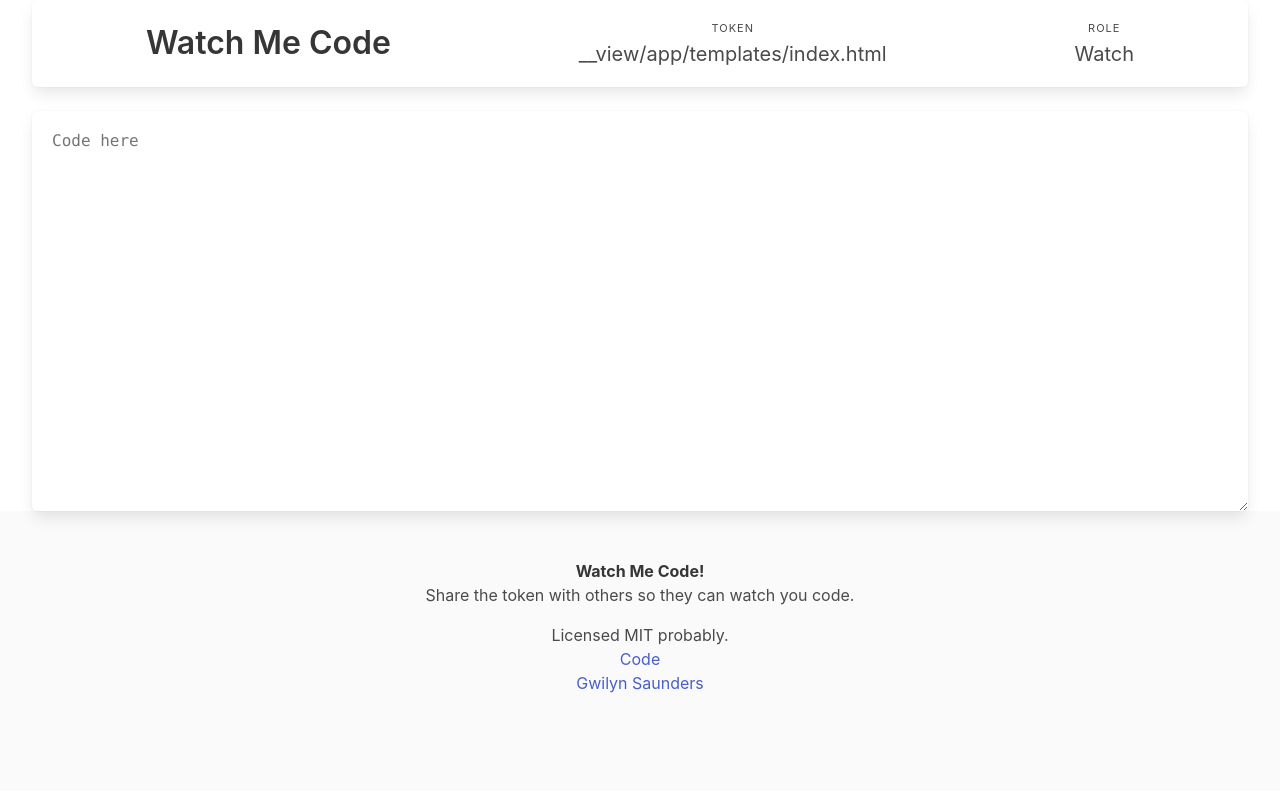
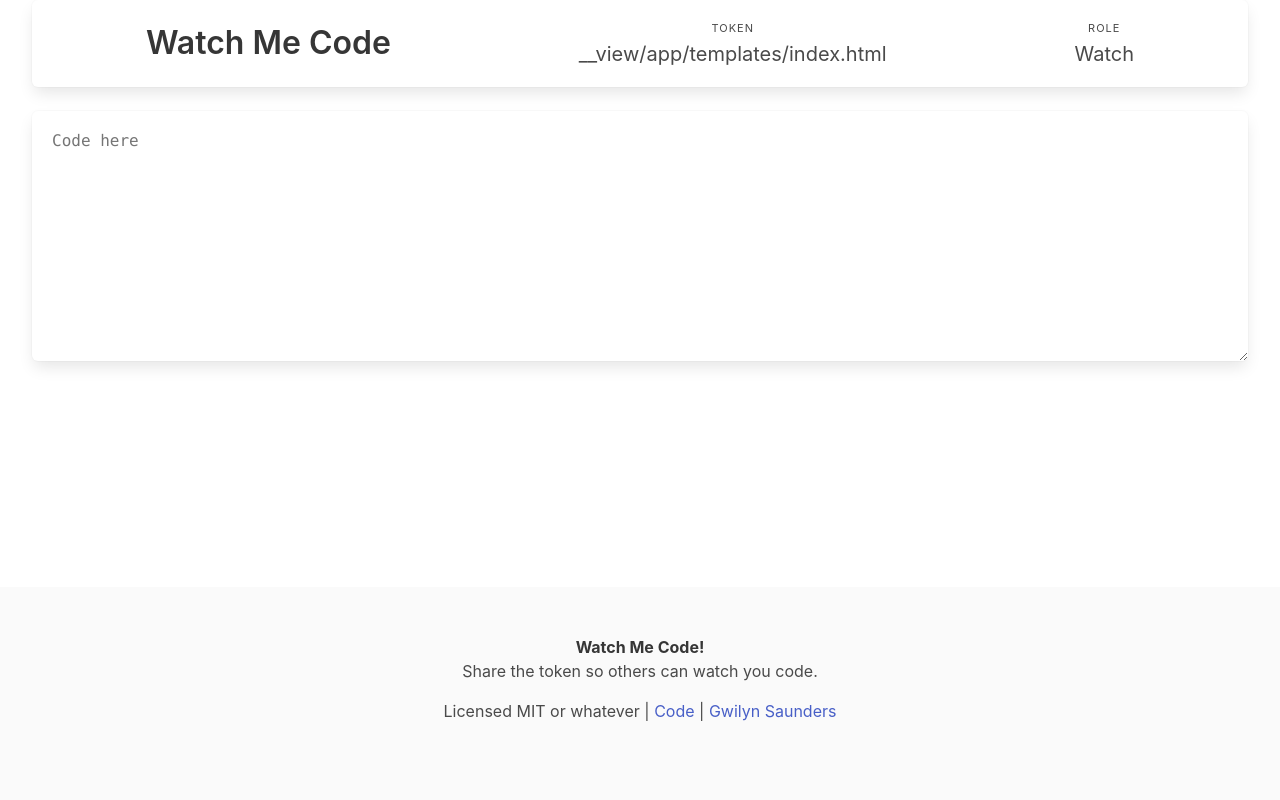
Before and after one commit to gwillz/paired-sockets, a Flask app: template app/templates/index.html in a window 1280 px wide. Run offline with Flask 2, Linux system fonts and the light colour scheme; the template is opened without the code that fills it, so the values that code supplies are empty; some libraries are stand-ins or nearby versions.

Commit message:
wrapped footer

```diff
--- a/app/templates/index.html
+++ b/app/templates/index.html
@@ -9,18 +9,28 @@
     <style>
     textarea {
         width: 100%;
-        max-width: 100%
+        max-width: 100%;
         min-width: 100%;
-        min-height: 400px;
+        height: 250px;
         font-family: Menlo, Consolas, 'DejaVu Sans Mono', monospace;
         font-size: 12pt;
         border: none;
     }
+    html, body {
+        height: 100%;
+    }
+    .wrap {
+        min-height: calc(100% - 140pt);
+        margin-bottom: 140pt;
+    }
+    footer {
+        height: 160pt;
+        margin-top: -160pt;
+    }
     </style>
 </head>
 <body>
-
-<div class='container is-fluid'>
+<div class='wrap container is-fluid'>
     <div class='box'>
         <nav class='level'>
             <div class='level-item has-text-centered'>
@@ -41,7 +51,6 @@
         </nav>
     </div>
     <textarea class='box' id="code" placeholder="Code here"></textarea>
-
 </div>
 <footer class='footer'>
     <div class='container is-fluid'>
@@ -49,19 +58,16 @@
             <p>
                 <strong>Watch Me Code!</strong>
                 <br>
-                Share the token with others so they can watch you code.
+                Share the token so others can watch you code.
             </p>
             <p>
-                Licensed MIT probably.
-                <br>
-                <a href="//git.mk2es.com.au/gwillz/paired-sockets" target='_blank'>Code</a>
-                <br>
-                <a href='//gwillz.com.au'>Gwilyn Saunders</a>
+                Licensed MIT or whatever
+                | <a href="//git.mk2es.com.au/gwillz/paired-sockets" target='_blank'>Code</a>
+                | <a href='//gwillz.com.au'>Gwilyn Saunders</a>
             </p>
         </div>
     </div>
 </footer>
-
 <script>
     var sock_url = '//' + document.domain + ':' + location.port
 
```
